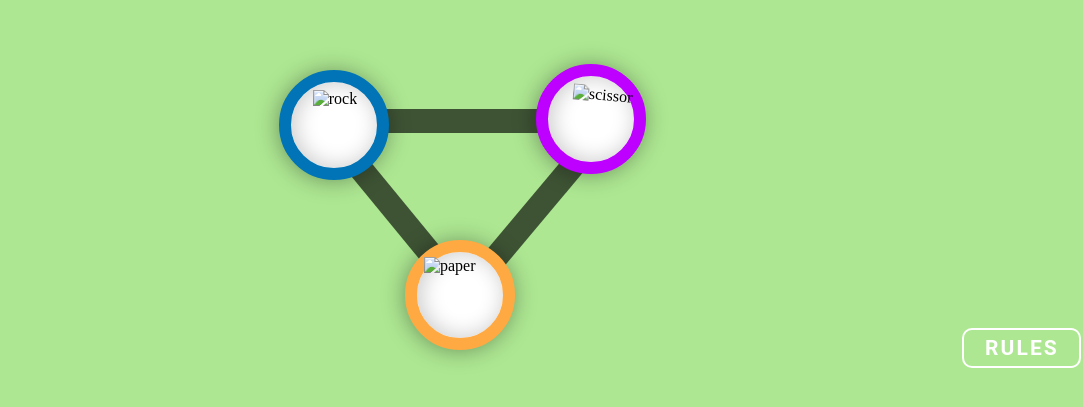
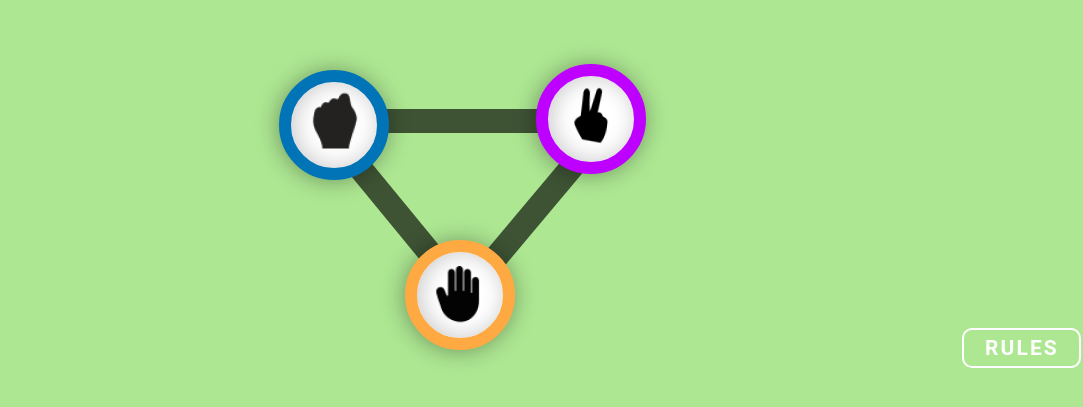
Before and after one commit to DeepCode-01/Rock-Paper-Scissors, a plain HTML site: page index.html in a window 1280 px wide. Shown: the part 261-668 px from the top of the page, without its empty margins (197-1280 px from the left). Drawn offline with Linux system fonts and the light colour scheme.

Commit message:
Update index.html

```diff
--- a/index.html
+++ b/index.html
@@ -53,22 +53,22 @@
             </div>
             <div class="rock ply">
                 <div class="item">
-                    <img src=".icons8-fist-67 1 (1).png" alt="rock" id="rock">
+                    <img src="./icons8-fist-67 1 (1).png" alt="rock" id="rock">
                 </div>
             </div>
             <div class="paper ply">
                 <div class="item">
-                    <img src=".icons8-hand-64 1 (1).png" alt="paper" id="paper">
+                    <img src="./icons8-hand-64 1 (1).png" alt="paper" id="paper">
                 </div>
             </div>
             <div class="sci ply">
                 <div class="item">
-                    <img src=".17911 1 (1).png" alt="scissor" id="scissors">
+                    <img src="./17911 1 (1).png" alt="scissor" id="scissors">
                 </div>
             </div>
             <div class="rock computer">
                 <div class="item">
-                    <img src=".icons8-fist-67 1 (1).png" alt="rock" id="rock">
+                    <img src="./icons8-fist-67 1 (1).png" alt="rock" id="rock">
                 </div>
             </div>
             <div class="paper computer">
```
